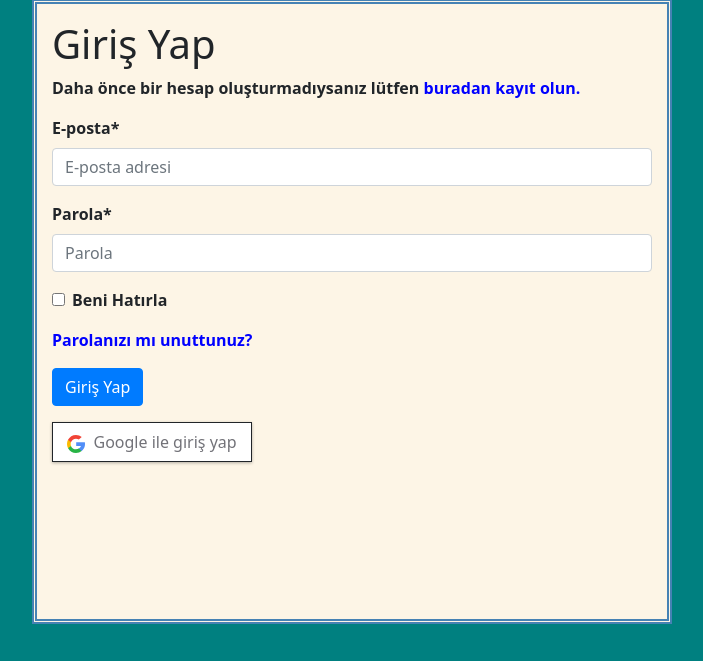
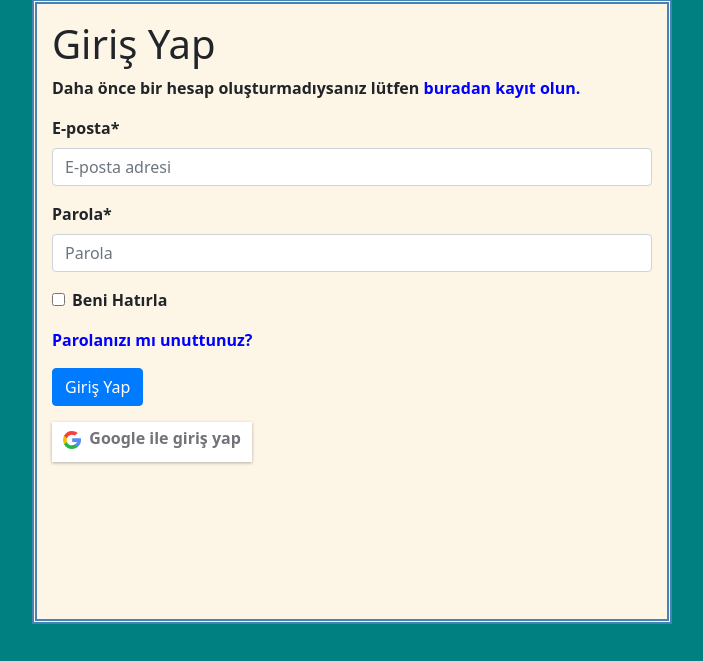
Before and after one commit to Mntash/Ezberle, a Django app: page /accounts/login/ in a window 1280 px wide. Shown: the part 49-710 px from the top of the page, without its empty margins (288-991 px from the left). Run offline with Django 3.2, Linux system fonts and the light colour scheme; some libraries are stand-ins or nearby versions.

Commit message:
gmail button

```diff
--- a/my_dict/static/css/styles.css
+++ b/my_dict/static/css/styles.css
@@ -1651,7 +1651,6 @@ input[type="text"]:disabled {
     background: white;
     line-height: 2;
     text-align: center;
-    border: 1px solid;
     box-shadow: 0 1px 3px rgb(0 0 0 / 30%);
     transition: 0.2s
 }
--- a/templates/socialaccount/snippets/provider_list.html
+++ b/templates/socialaccount/snippets/provider_list.html
@@ -14,13 +14,11 @@
 </li>
 {% endfor %}
 {% endif %}
-<li class="social">
-    <button style="border:none;background:none; width: 100%;height: 100%;">
-    <a title="{{provider.name}}" class="socialaccount_provider {{provider.id}} gmail"
+<li class="social" style="cursor:pointer">
+    <a title="{{provider.name}}" style="display:block;height:100%;width:100%" class="socialaccount_provider {{provider.id}} gmail"
     href="{% provider_login_url provider.id process=process scope=scope auth_params=auth_params %}">
         <img src="{% static 'img/google.svg' %}" alt="Google" height=18px" width="18px" style="margin-right:0.25em">
         Google ile giriş yap
     </a>
-    </button>
 </li>
 {% endfor %}
```
Also changed, not shown: db.sqlite3.
